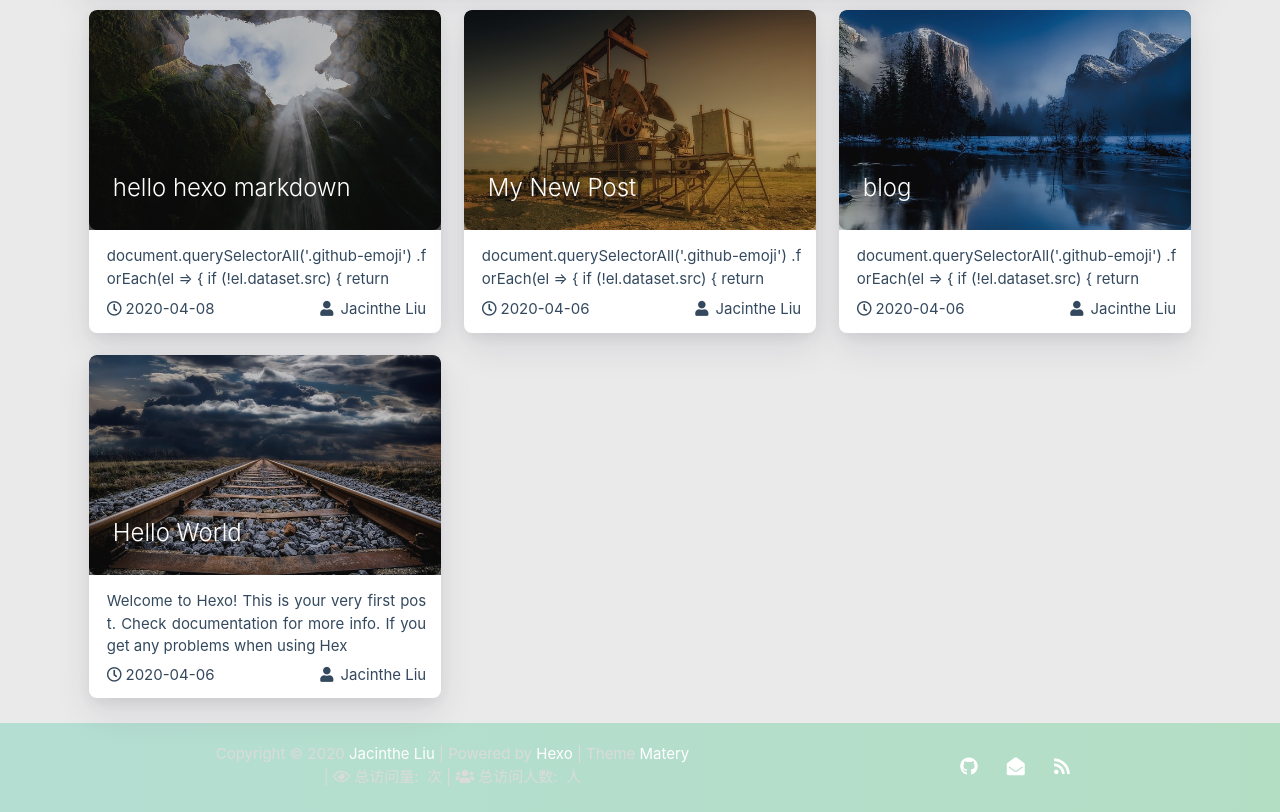
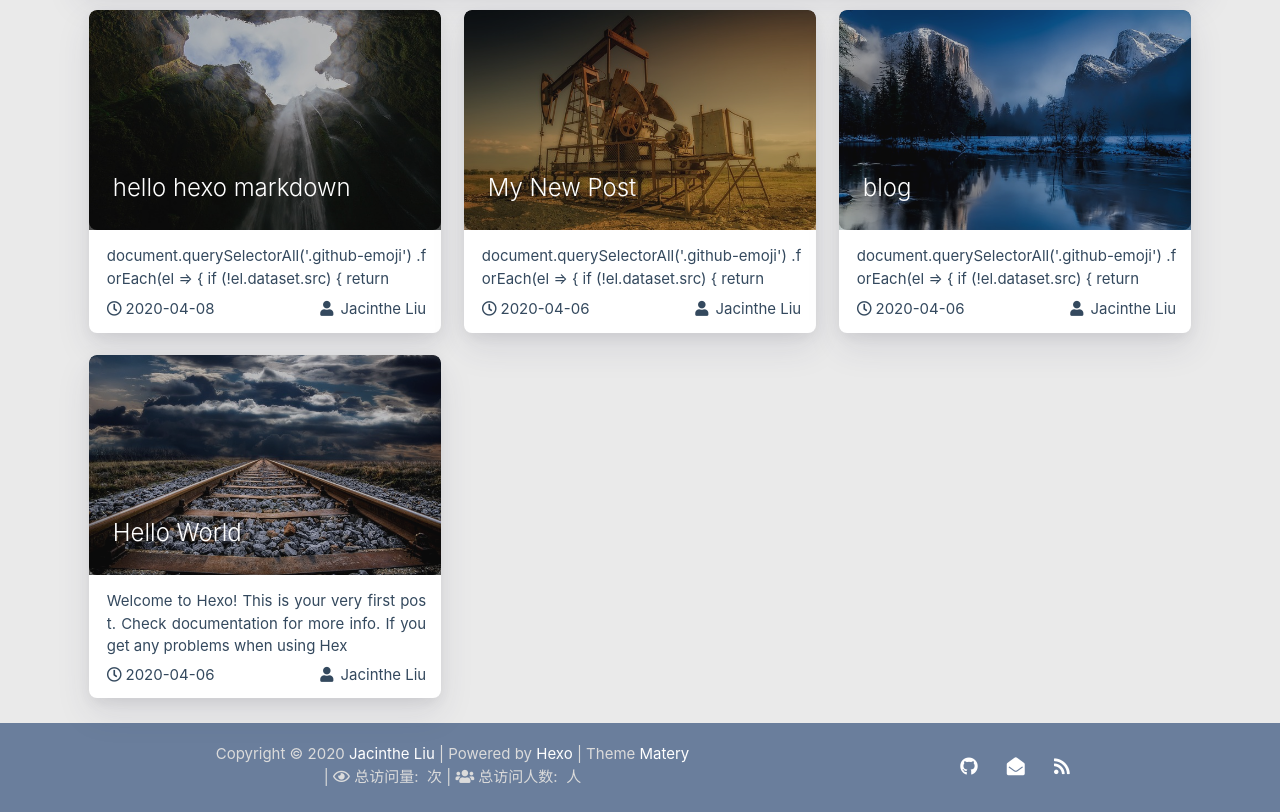
Before and after one commit to jacintheliu/jacinthe.github.io, a plain HTML site: page index.html in a window 1280 px wide. Shown: the part 870-1682 px from the top of the page. Drawn offline with Linux system fonts and the light colour scheme; some packages are replaced by stand-ins of ours; a script that the page names is missing.

Commit message:
Site updated: 2020-04-08 17:37:33

```diff
--- a/css/matery.css
+++ b/css/matery.css
@@ -250,7 +250,7 @@ mark {
 }
 
 .bg-color {
-    background-image: linear-gradient(to right, #b4ded2 0%, #b4dec4 100%);
+    background-image: linear-gradient(to right, #6a7e9c 100%, #b4dec4 0%);
 }
 
 .text-color {
```
